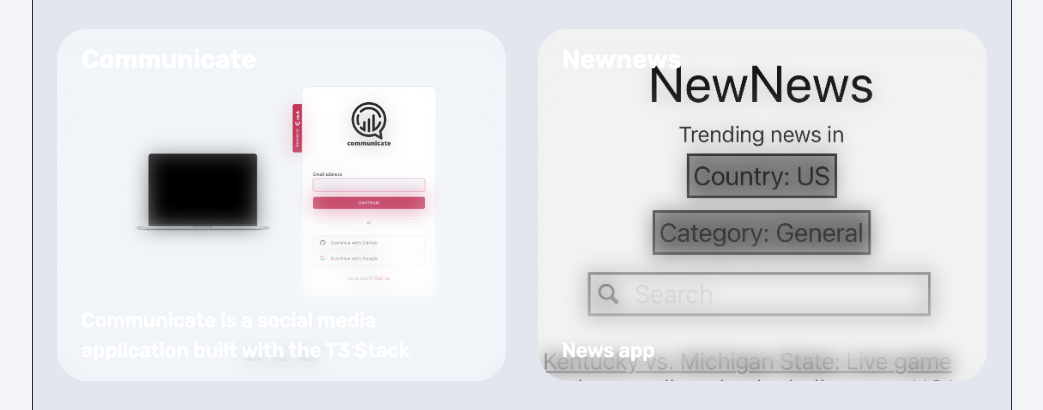
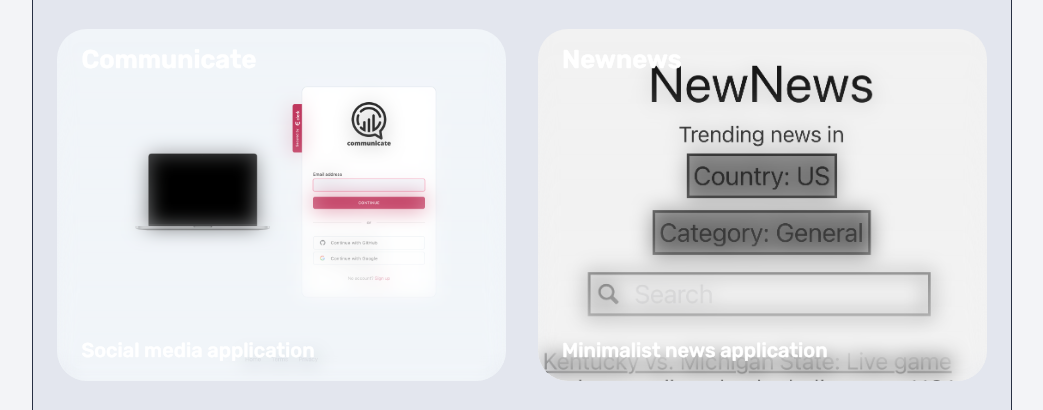
Before and after one commit to FrankBatista1/Portfolio-2023, an Astro site: page /work in a window 1280 px wide. Shown: the part 335-745 px from the top of the page, without its empty margins (118-1161 px from the left). Built offline with nearby package versions, Linux system fonts and the light colour scheme; Astro itself is replaced by a stand-in of ours; grey boxes are pictures that could not be loaded.

Commit message:
Project description name fixed

```diff
--- a/src/content/work/communicate.md
+++ b/src/content/work/communicate.md
@@ -4,7 +4,7 @@
 img: /assets/communicate-project.png
 img_alt: Landing page of the communicate app
 description: |
-  Communicate is a social media application built with the T3 Stack
+  Social media application
 tags:
   - Tailwind CSS
   - Nextjs
--- a/src/content/work/newnews.md
+++ b/src/content/work/newnews.md
@@ -4,7 +4,7 @@
 img: /assets/newnews-project.png
 img_alt: Landing page of the newnews app
 description: |
-  News app
+  Minimalist news application
 tags:
   - React Native
 ---
```
